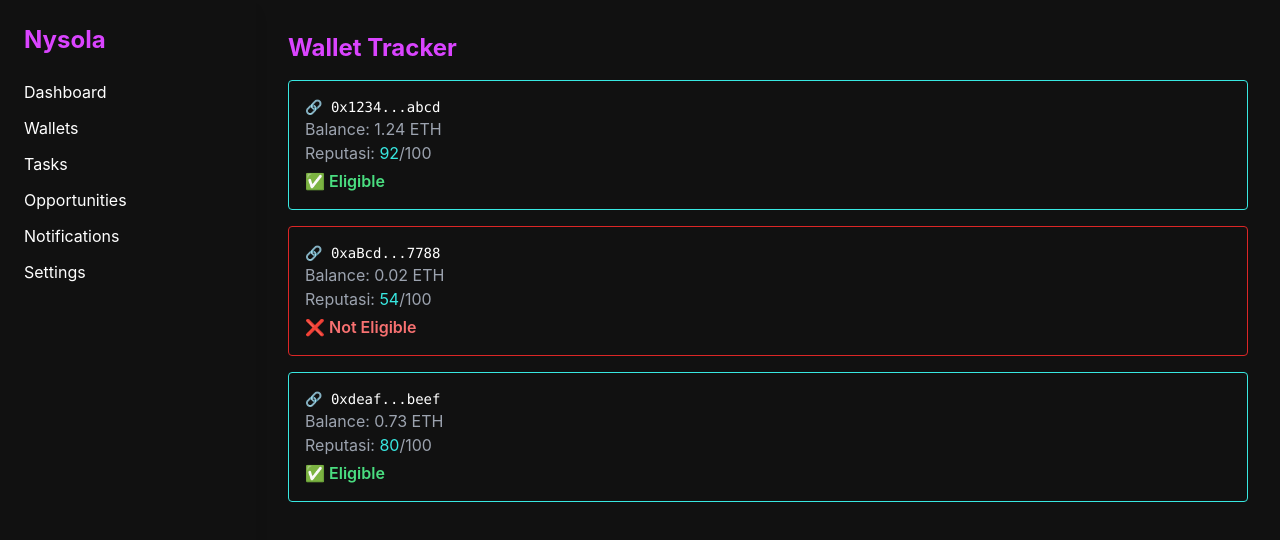
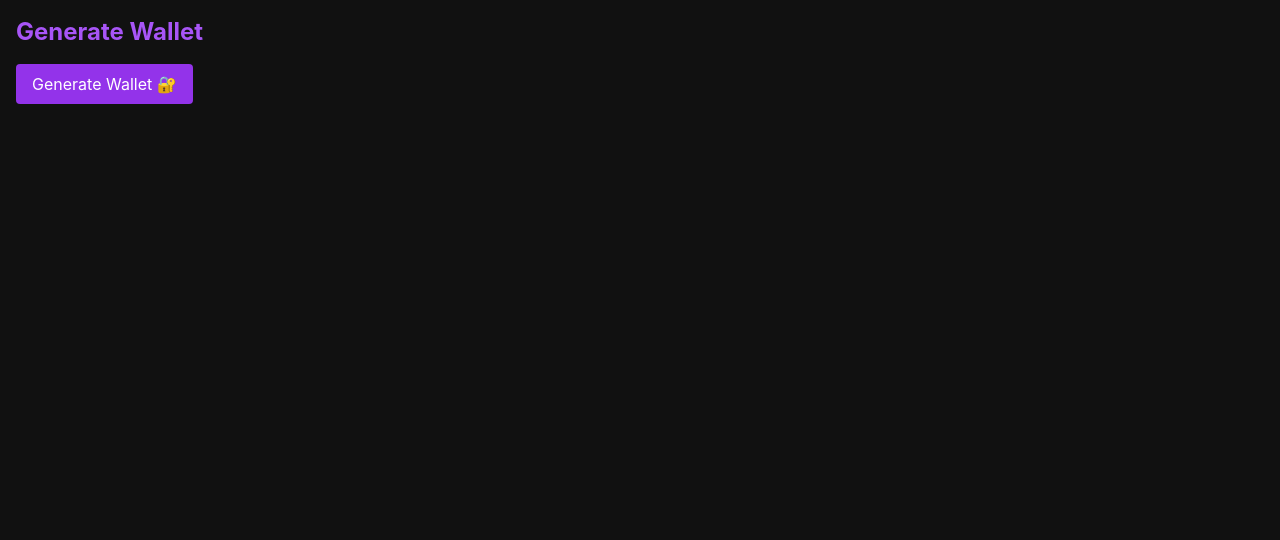
Before and after one commit to deoandika76/nysola, a Next.js app: page /wallets in a window 1280 px wide. Shown: the top 540 px of the page. Built offline with nearby package versions, Linux system fonts and the light colour scheme.

Commit message:
Update wallets.tsx

```diff
--- a/pages/wallets.tsx
+++ b/pages/wallets.tsx
@@ -1,49 +1,36 @@
-import Layout from '../components/Layout';
+import { useState } from 'react';
 
-const dummyWallets = [
-  {
-    address: '0x1234...abcd',
-    eligible: true,
-    balance: '1.24 ETH',
-    reputation: 92,
-  },
-  {
-    address: '0xaBcd...7788',
-    eligible: false,
-    balance: '0.02 ETH',
-    reputation: 54,
-  },
-  {
-    address: '0xdeaf...beef',
-    eligible: true,
-    balance: '0.73 ETH',
-    reputation: 80,
-  },
-];
+export default function WalletsPage() {
+  const [result, setResult] = useState<string | null>(null);
 
-export default function Wallets() {
+  const handleGenerate = async () => {
+    try {
+      const res = await fetch('/api/generate-wallet', {
+        method: 'POST',
+      });
+
+      const data = await res.json();
+      setResult(JSON.stringify(data, null, 2));
+    } catch (err) {
+      setResult('❌ Error generating wallet');
+    }
+  };
+
   return (
-    <Layout>
-      <h1 className="text-2xl font-bold text-orchid mb-4">Wallet Tracker</h1>
-      <div className="grid gap-4">
-        {dummyWallets.map((wallet, i) => (
-          <div
-            key={i}
-            className={`border rounded p-4 ${
-              wallet.eligible ? 'border-cyan' : 'border-red-600'
-            }`}
-          >
-            <p className="text-white font-mono text-sm">🔗 {wallet.address}</p>
-            <p className="text-gray-400">Balance: {wallet.balance}</p>
-            <p className="text-gray-400">
-              Reputasi: <span className="text-cyan">{wallet.reputation}</span>/100
-            </p>
-            <p className={`mt-1 font-semibold ${wallet.eligible ? 'text-green-400' : 'text-red-400'}`}>
-              {wallet.eligible ? '✅ Eligible' : '❌ Not Eligible'}
-            </p>
-          </div>
-        ))}
-      </div>
-    </Layout>
+    <div className="p-4">
+      <h1 className="text-2xl font-bold mb-4 text-purple-500">Generate Wallet</h1>
+      <button
+        onClick={handleGenerate}
+        className="bg-purple-600 text-white px-4 py-2 rounded hover:bg-purple-700"
+      >
+        Generate Wallet 🔐
+      </button>
+
+      {result && (
+        <pre className="mt-4 p-4 bg-gray-900 text-green-400 rounded">
+          {result}
+        </pre>
+      )}
+    </div>
   );
 }
```
